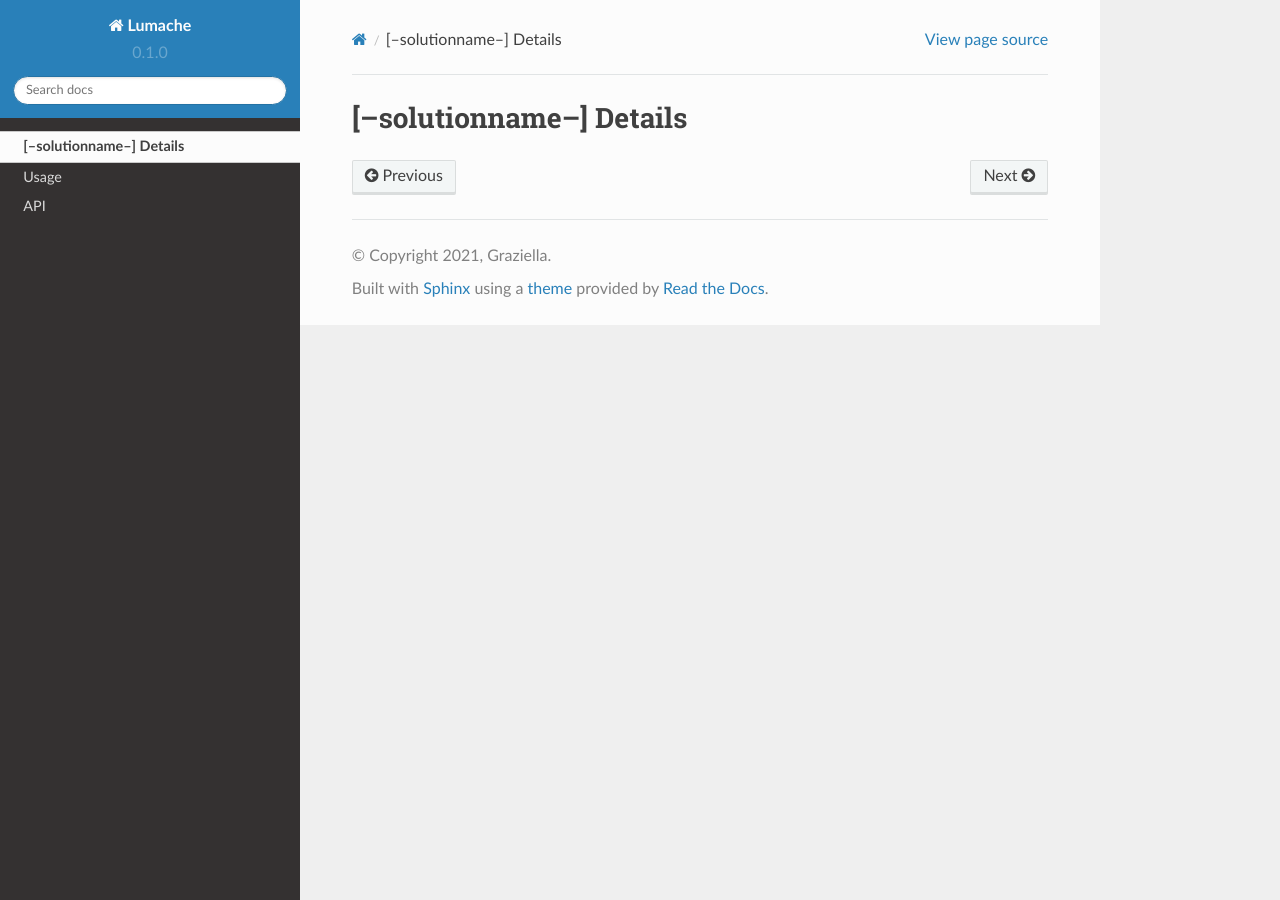
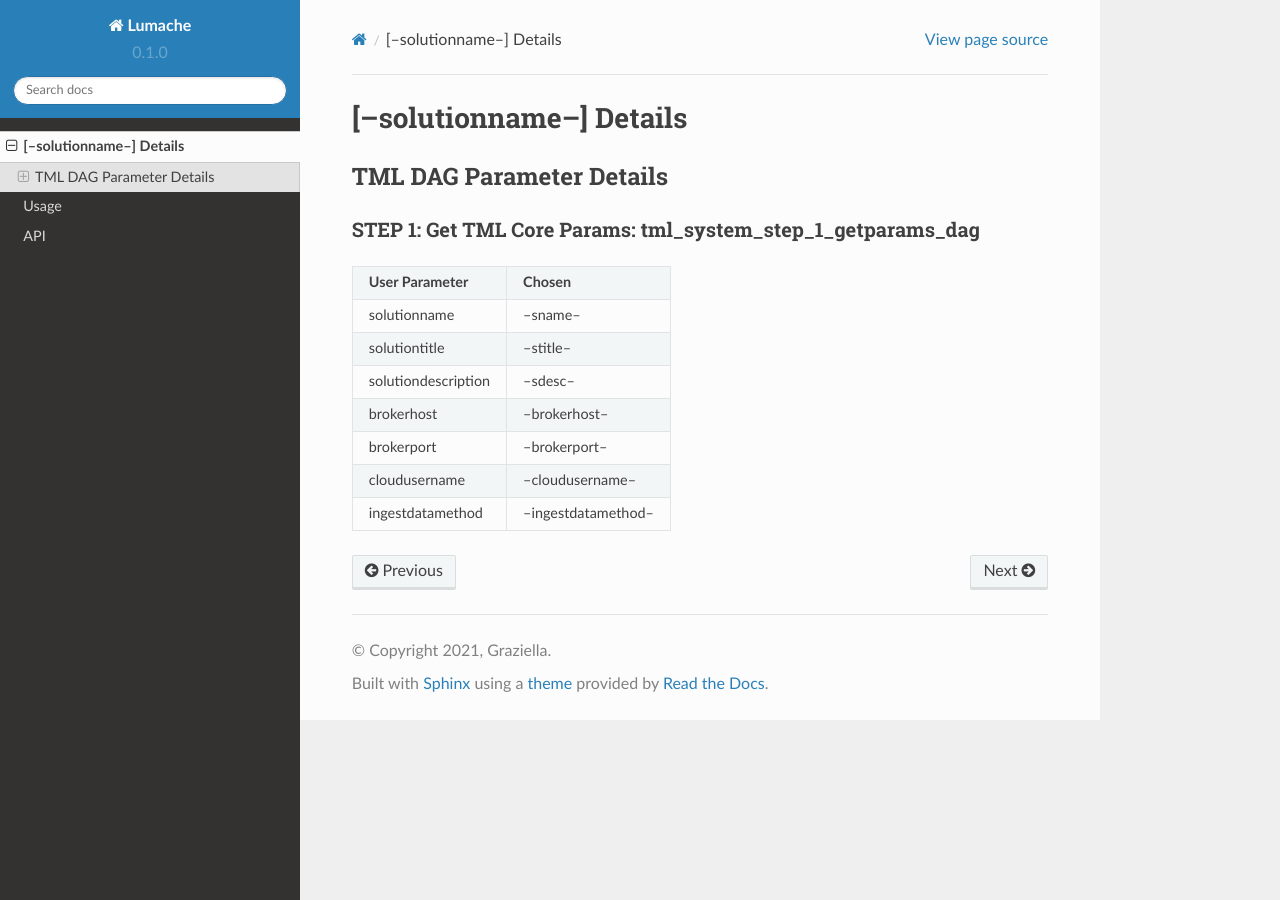
Before and after one commit to vanesalcb06/tssproject2-2b5c, a Sphinx documentation site: the page built from docs/source/details.rst, in a window 1280 px wide. Built offline with Sphinx 7.4.7 and the Read the Docs theme 2.0.0, drawn with Linux system fonts in a browser that asks for light colours.

Commit message:
Update details.rst

```diff
--- a/docs/source/details.rst
+++ b/docs/source/details.rst
@@ -1,2 +1,27 @@
 [--solutionname--] Details
 ============================
+
+TML DAG Parameter Details
+----------------------------
+
+STEP 1: Get TML Core Params: tml_system_step_1_getparams_dag
+^^^^^^^^^^^^^^^^^^^^^^^^^^^^^^^^^^
+
+.. list-table::
+
+   * - **User Parameter**
+     - **Chosen**
+   * - solutionname
+     - --sname--
+   * - solutiontitle
+     - --stitle--
+   * - solutiondescription
+     - --sdesc--
+   * - brokerhost
+     - --brokerhost--
+   * - brokerport
+     - --brokerport--
+   * - cloudusername
+     - --cloudusername--
+   * - ingestdatamethod
+     - --ingestdatamethod--
```
